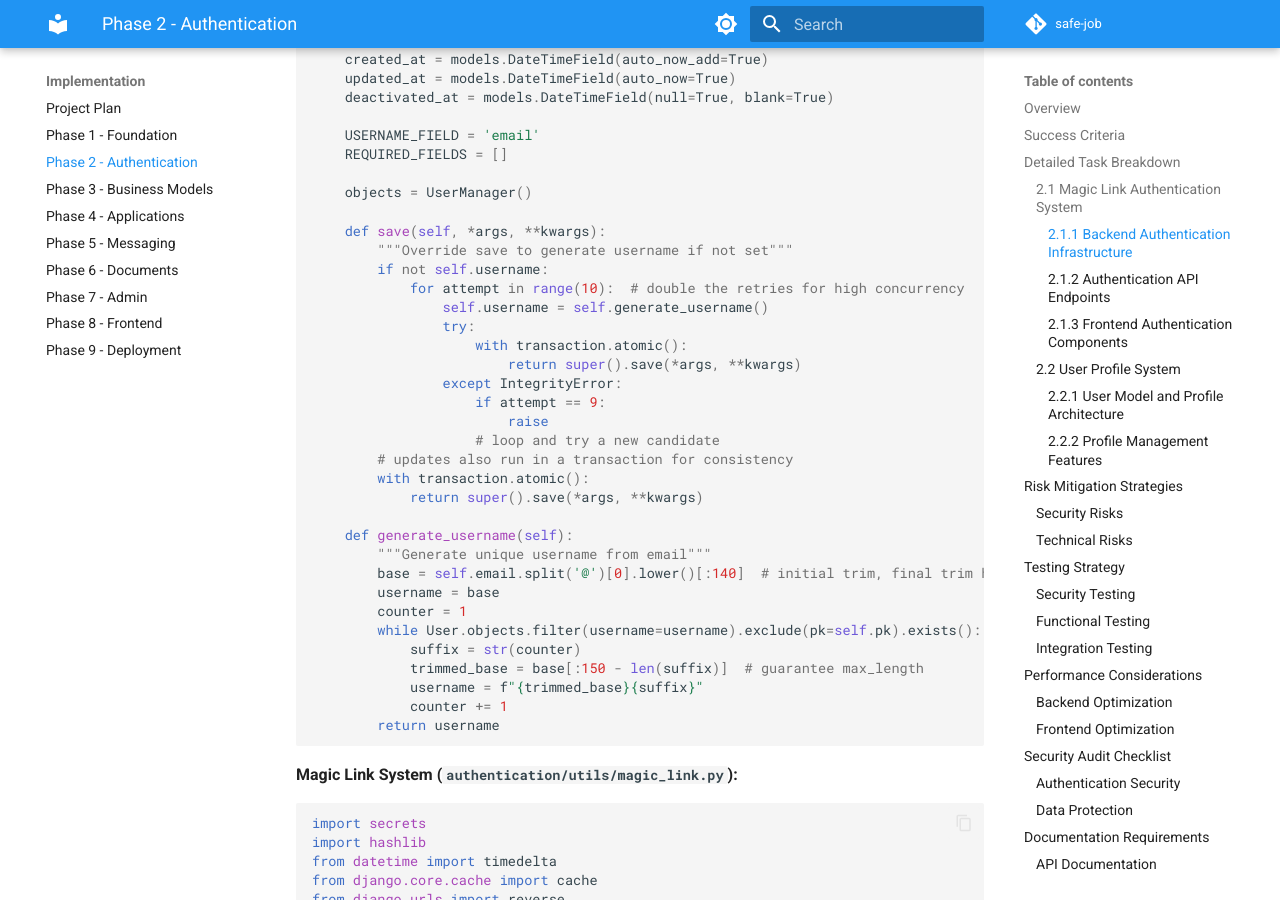
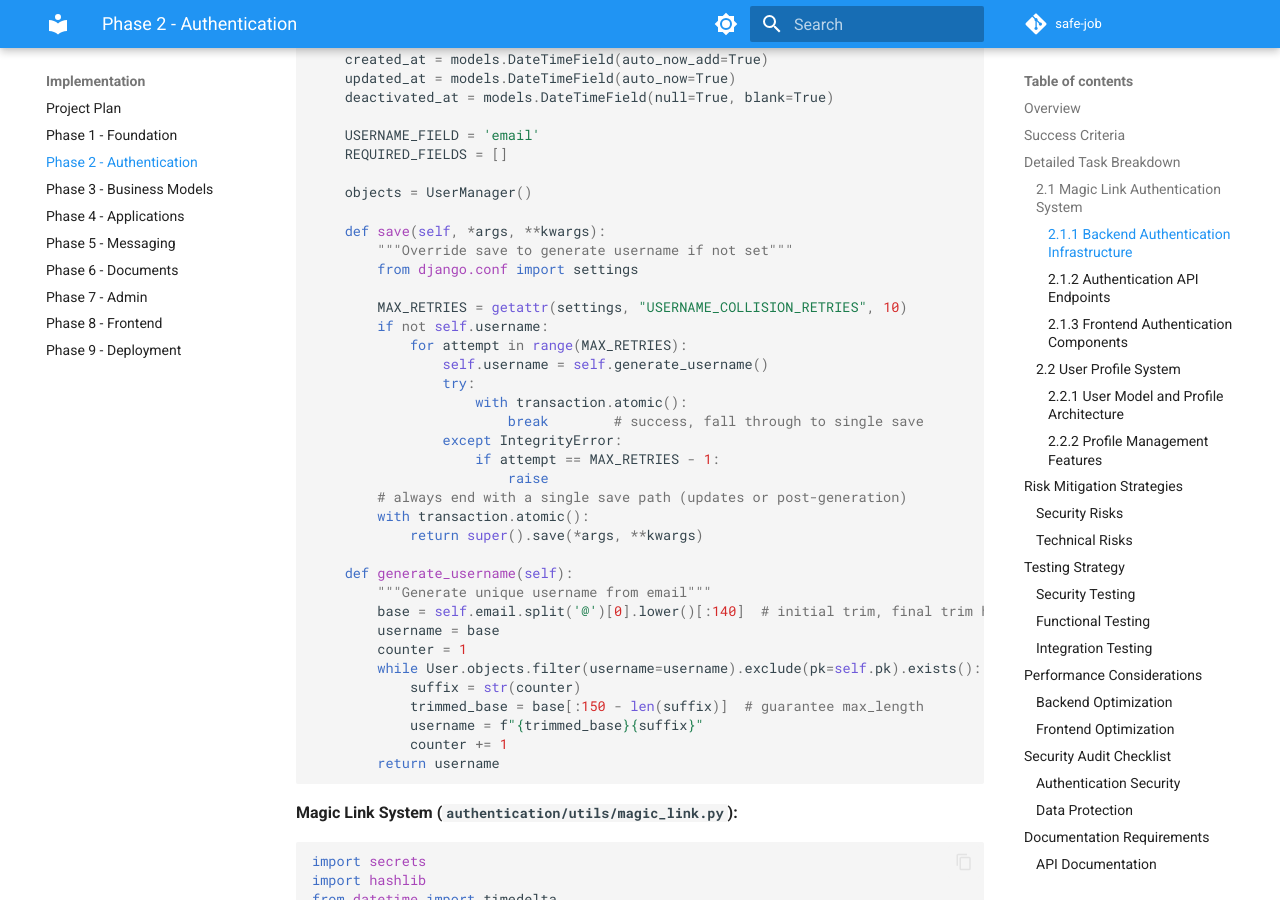
Before and after one commit to bartczak-pa/safe-job, an MkDocs documentation site: the page built from docs/phases/phase-2-authentication.md, in a window 1280 px wide and 900 px high, scrolled down 2043 px. Built offline with MkDocs 1.6.1 and Material for MkDocs 9.7.7, drawn with Linux system fonts in a browser that asks for light colours; comment, search, counter and statistics services are not loaded; the version menu is left out.

```diff
--- a/docs/phases/phase-2-authentication.md
+++ b/docs/phases/phase-2-authentication.md
@@ -82,17 +82,19 @@ class User(AbstractBaseUser, PermissionsMixin):
 
     def save(self, *args, **kwargs):
         """Override save to generate username if not set"""
+        from django.conf import settings
+
+        MAX_RETRIES = getattr(settings, "USERNAME_COLLISION_RETRIES", 10)
         if not self.username:
-            for attempt in range(10):  # double the retries for high concurrency
+            for attempt in range(MAX_RETRIES):
                 self.username = self.generate_username()
                 try:
                     with transaction.atomic():
-                        return super().save(*args, **kwargs)
+                        break        # success, fall through to single save
                 except IntegrityError:
-                    if attempt == 9:
+                    if attempt == MAX_RETRIES - 1:
                         raise
-                    # loop and try a new candidate
-        # updates also run in a transaction for consistency
+        # always end with a single save path (updates or post-generation)
         with transaction.atomic():
             return super().save(*args, **kwargs)
 
```
